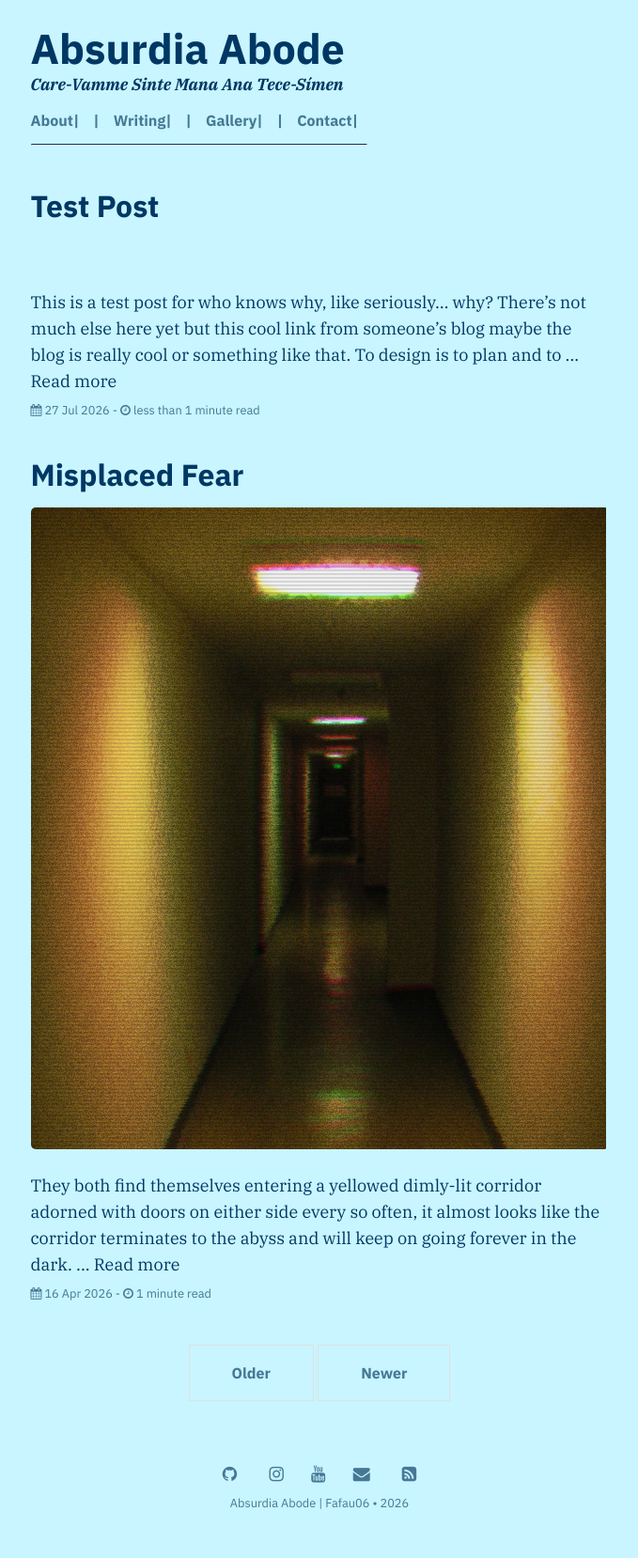
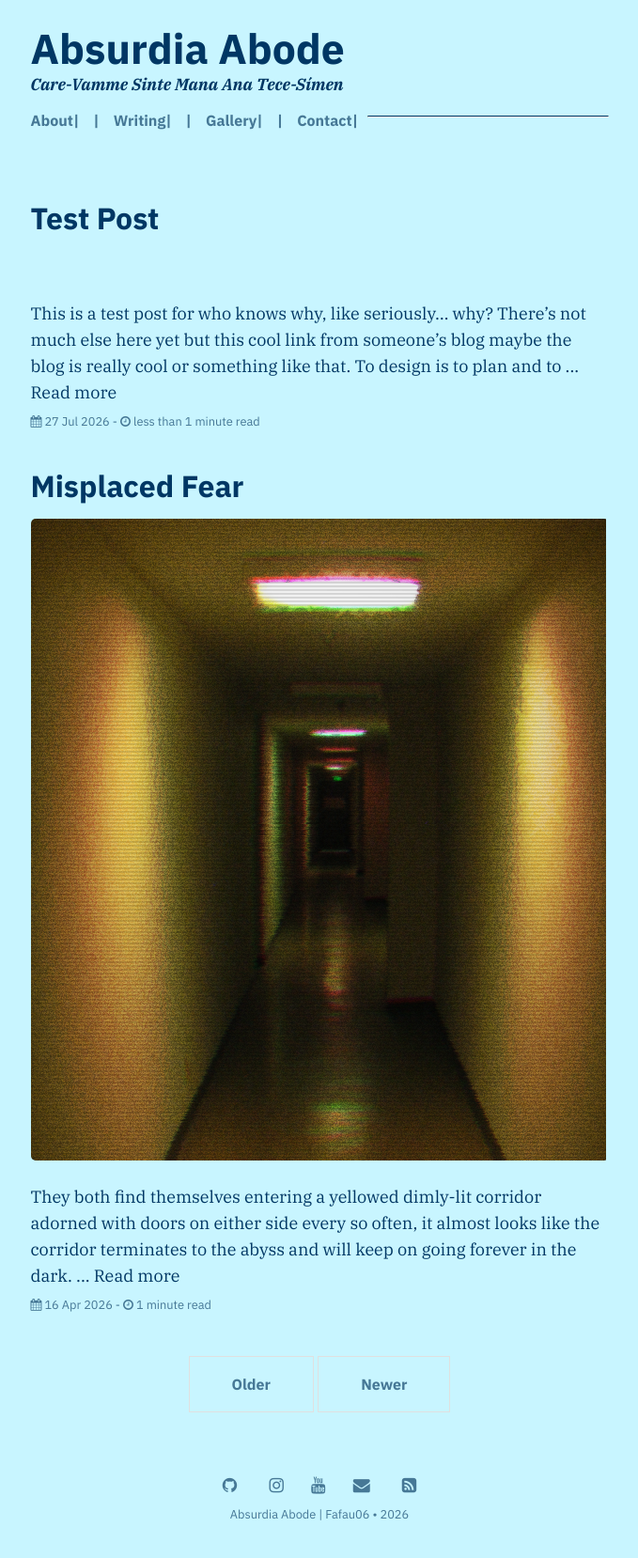
Before and after one commit to Fafau06/fafau06.github.io, a Jekyll site: the page built from index.html, in a window 1280 px wide. Shown: the whole page at 94% size, without its empty margins (300-979 px from the left). Built offline with Jekyll 4.4.1, drawn with Linux system fonts in a browser that asks for light colours; some web fonts are replaced; the list of posts is cut into pages by our own code.

Commit message:
Update menu.html

```diff
--- a/_includes/menu.html
+++ b/_includes/menu.html
@@ -3,8 +3,8 @@
 		{% for item in site.data.settings.menu %}
 		<a href="{{ site.github.url }}/{{ item.url }}">{{ item.name }}|</a>
 		{% endfor %}
-		<hr>
 	</nav>
+	<hr>
 	<!--<nav class="social-icons">
 		{% include social-icons.html %}
 	</nav>-->
```
